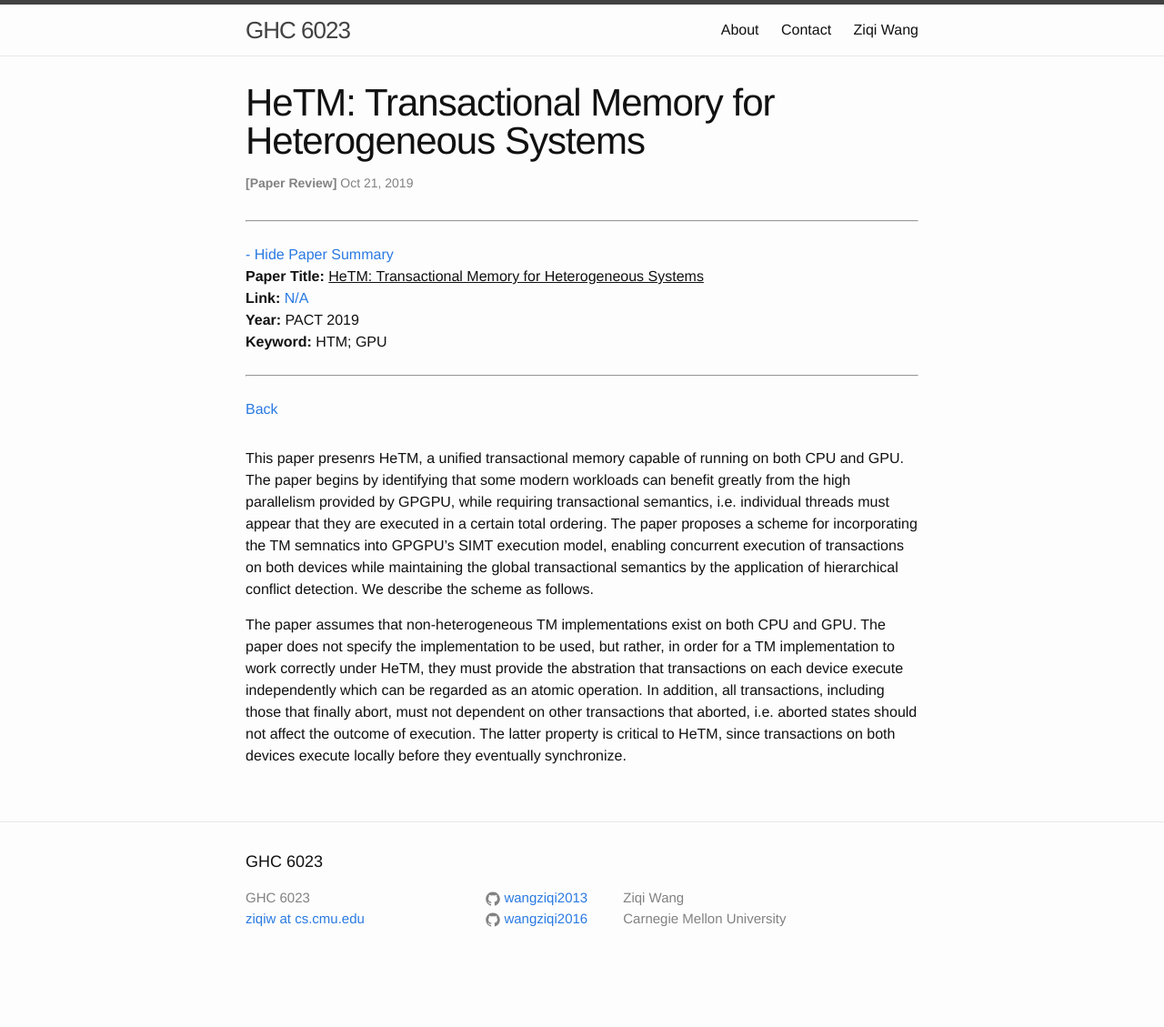
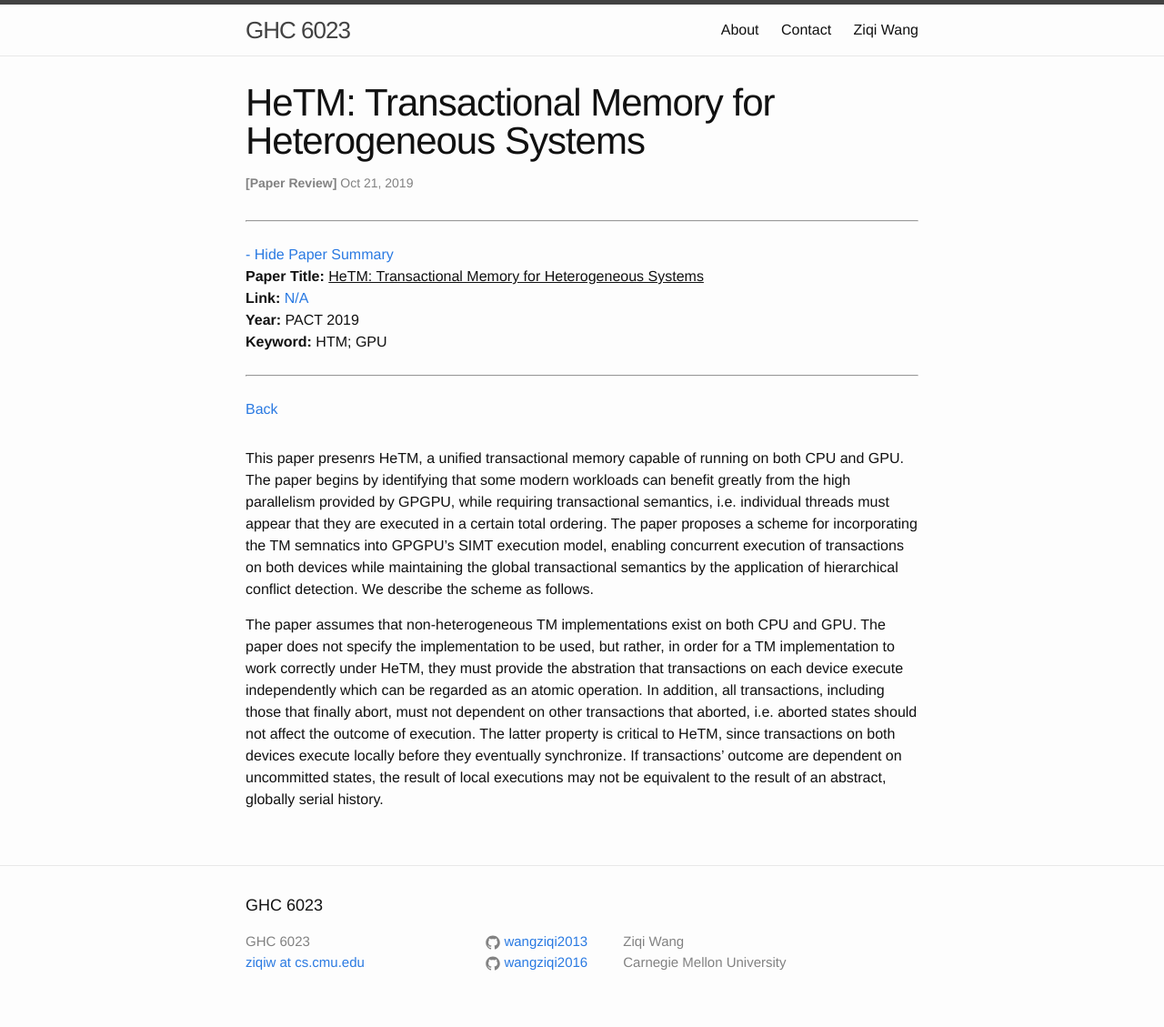
Before and after one commit to wangziqi2013/wangziqi2013.github.io, a Jekyll site: the page built from _posts/2019-10-20-hetm.markdown, in a window 1280 px wide. Shown: the whole page at 91% size. Built offline with Jekyll 4.4.1, drawn with Linux system fonts in a browser that asks for light colours; before the commit the page ends 1081 px from its top, so only the background shows below that.

Commit message:
Finish assumptions

```diff
--- a/_posts/2019-10-20-hetm.markdown
+++ b/_posts/2019-10-20-hetm.markdown
@@ -24,4 +24,5 @@ implementation to be used, but rather, in order for a TM implementation to work
 the abstration that transactions on each device execute independently which can be regarded as an atomic operation. In addition,
 all transactions, including those that finally abort, must not dependent on other transactions that aborted, i.e. aborted
 states should not affect the outcome of execution. The latter property is critical to HeTM, since transactions on both
-devices execute locally before they eventually synchronize.
+devices execute locally before they eventually synchronize. If transactions' outcome are dependent on uncommitted states,
+the result of local executions may not be equivalent to the result of an abstract, globally serial history.
```
